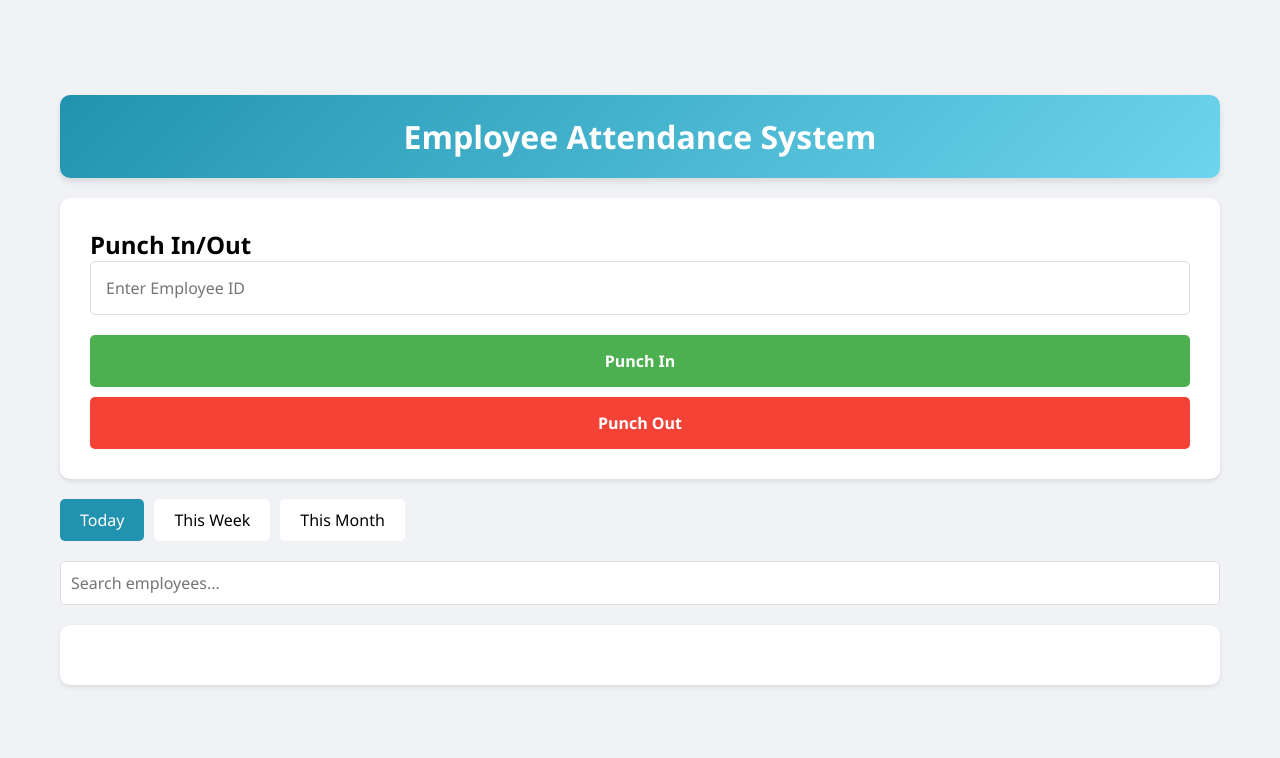
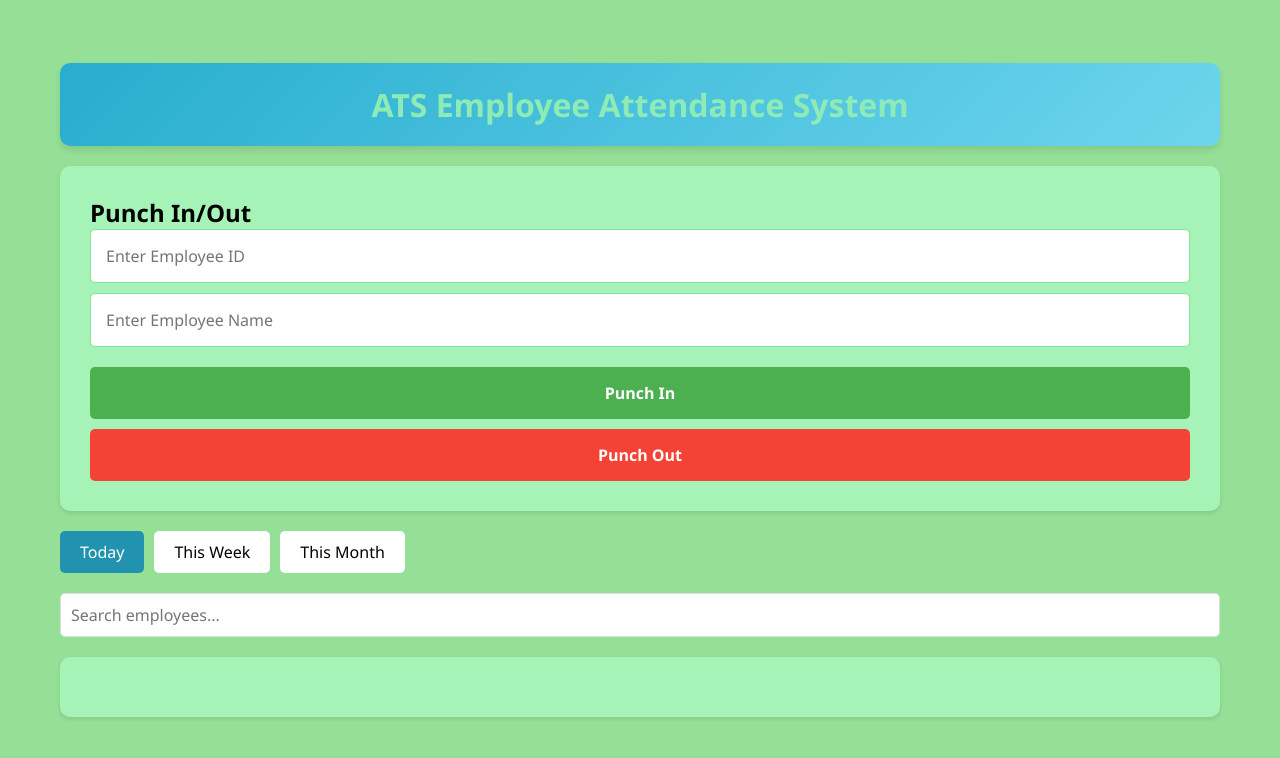
Before and after one commit to Mahithamoyella/punch-in-out, a plain HTML site: page index.html in a window 1280 px wide. Drawn offline with Linux system fonts and the light colour scheme.

Commit message:
new punch

```diff
--- a/index.html
+++ b/index.html
@@ -3,7 +3,7 @@
 <head>
     <meta charset="UTF-8">
     <meta name="viewport" content="width=device-width, initial-scale=1.0">
-    <title>Employee Punch In/Out & Admin Dashboard</title>
+    <title>ATS Employee Punch In/Out & Admin Dashboard</title>
     <style>
         * {
             margin: 0;
@@ -12,7 +12,7 @@
             font-family: 'Segoe UI', Tahoma, Geneva, Verdana, sans-serif;
         }
         body {
-            background: #f0f2f5;
+            background: #95df96;
             display: flex;
             justify-content: center;
             align-items: center;
@@ -24,8 +24,8 @@
             padding: 20px;
         }
         .header {
-            background: linear-gradient(135deg, #2193b0, #6dd5ed);
-            color: white;
+            background: linear-gradient(135deg, #27adce, #6dd5ed);
+            color: rgb(142, 235, 181);
             padding: 20px;
             border-radius: 10px;
             margin-bottom: 20px;
@@ -33,7 +33,7 @@
             text-align: center;
         }
         .employee-form, .attendance-grid {
-            background: white;
+            background: rgb(166, 243, 183);
             border-radius: 10px;
             padding: 30px;
             box-shadow: 0 2px 4px rgba(0, 0, 0, 0.1);
@@ -41,7 +41,7 @@
         }
         input {
             padding: 15px;
-            border: 1px solid #ddd;
+            border: 1px solid #83e39b;
             border-radius: 5px;
             font-size: 16px;
             width: 100%;
@@ -143,13 +143,14 @@
 <body>
     <div class="container">
         <div class="header">
-            <h1>Employee Attendance System</h1>
+            <h1>ATS Employee Attendance System</h1>
         </div>
 
         <!-- Employee Punch In/Out Section -->
         <div class="employee-form">
             <h2>Punch In/Out</h2>
             <input type="text" id="employeeId" placeholder="Enter Employee ID">
+            <input type="text" id="employeeName" placeholder="Enter Employee Name">
             <button class="punch-in" onclick="punchIn()">Punch In</button>
             <button class="punch-out" onclick="punchOut()">Punch Out</button>
             <div id="statusMessage" class="status-message"></div>
```
